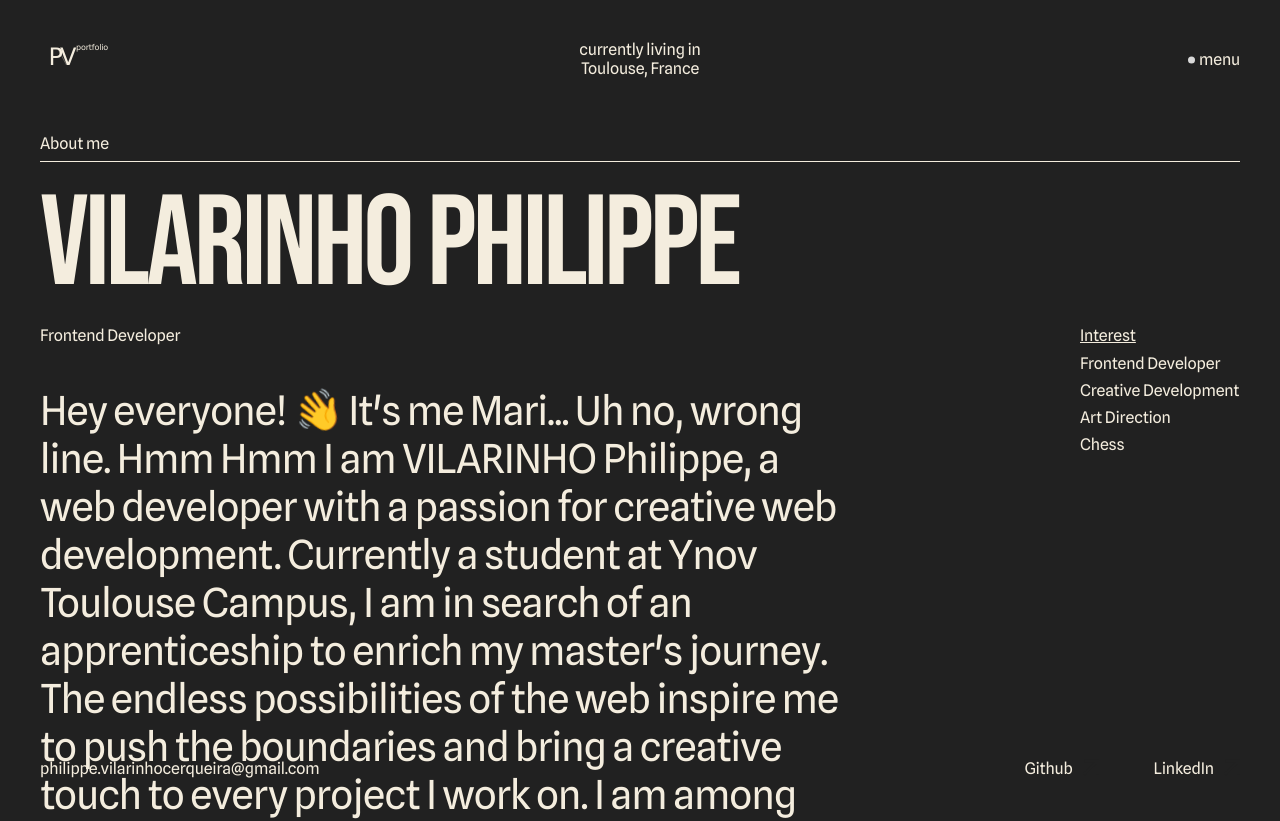
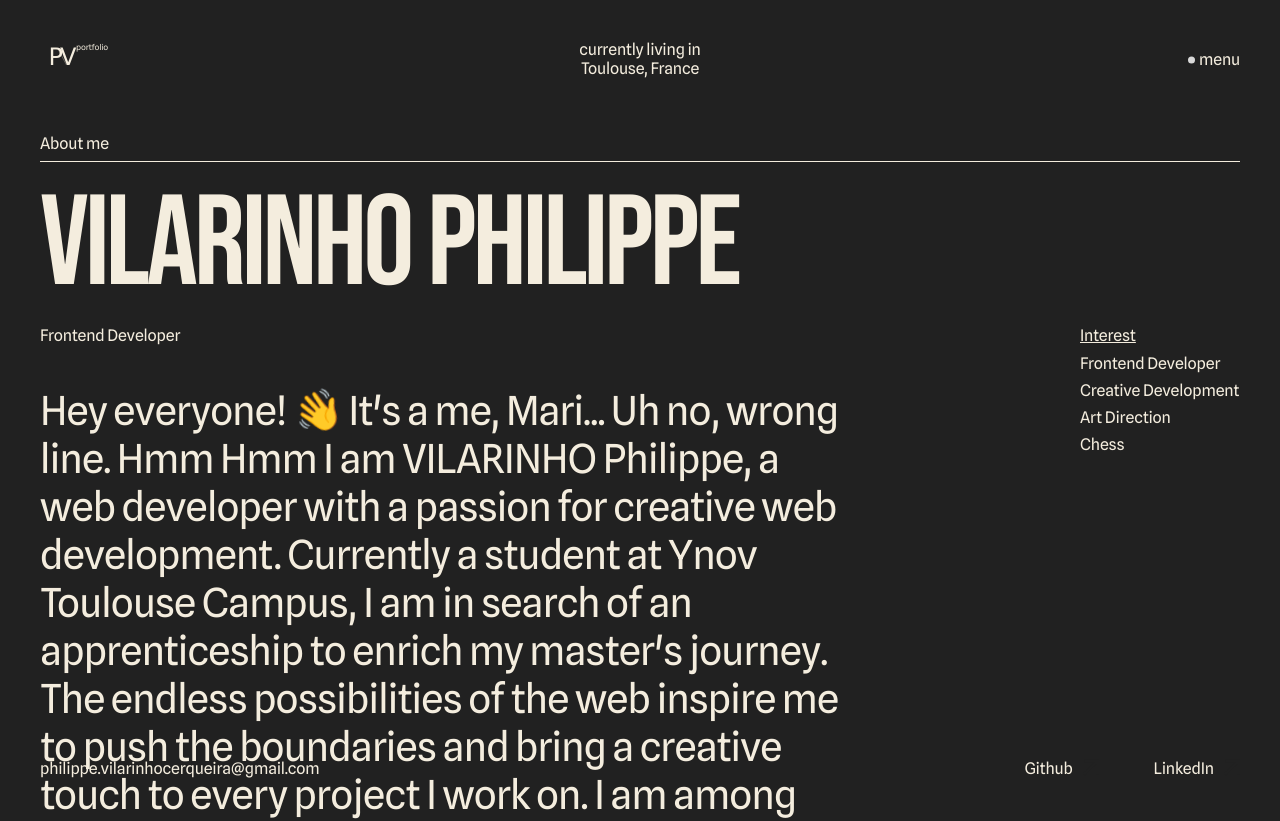
Before and after one commit to tifiloutube/my-portfolio, a Nuxt app in the folder portfolio/: page /AboutMe in a window 1280 px wide. Shown: the top 821 px of the page. Built offline with nearby package versions, Linux system fonts and the light colour scheme.

Commit message:
Update AboutMeSection.vue

```diff
--- a/portfolio/components/AboutMePage/AboutMeSection.vue
+++ b/portfolio/components/AboutMePage/AboutMeSection.vue
@@ -45,7 +45,7 @@ onMounted(() => {
         <section>
           <p>Frontend Developer</p>
           <p class="text letToRightAnim">
-            Hey everyone! <span class="emoji">👋</span> It's me Mari... Uh no, wrong line. Hmm Hmm I am VILARINHO Philippe, a web developer with a passion for creative web development. Currently a student at Ynov Toulouse Campus, I am in search of an apprenticeship to enrich my master's journey. The endless possibilities of the web inspire me to push the boundaries and bring a creative touch to every project I work on.
+            Hey everyone! <span class="emoji">👋</span> It's a me, Mari... Uh no, wrong line. Hmm Hmm I am VILARINHO Philippe, a web developer with a passion for creative web development. Currently a student at Ynov Toulouse Campus, I am in search of an apprenticeship to enrich my master's journey. The endless possibilities of the web inspire me to push the boundaries and bring a creative touch to every project I work on.
             I am among those who believe that good energy and a relaxed atmosphere are essential for successful collaboration and continuous learning. I am always ready to learn, experiment, and share ideas with like-minded individuals.
             Thank you so much for reading! If you are curious to see what I have concocted so far, don't hesitate to click right here to browse through my projects. Looking forward to connecting and creating together!
           </p>
```
